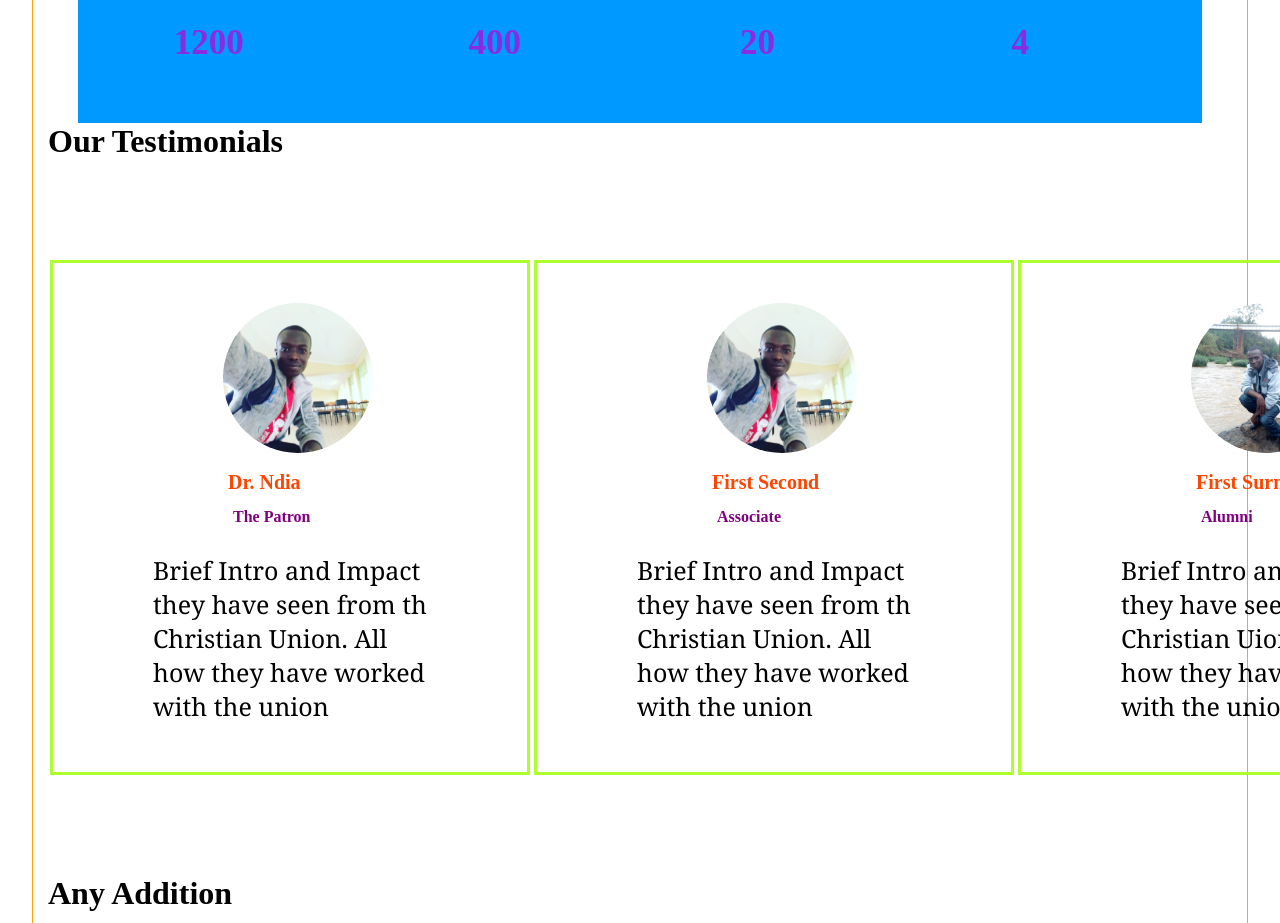
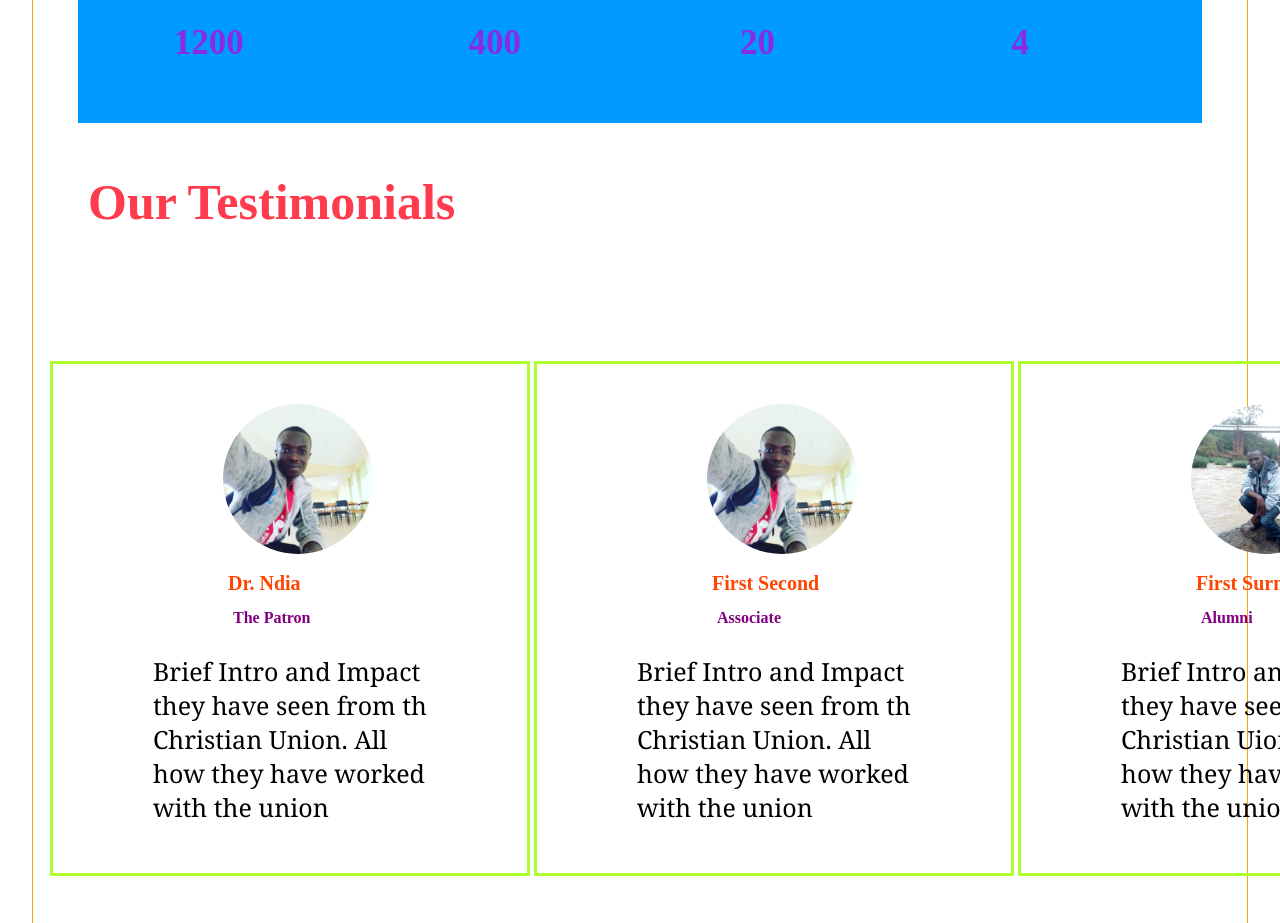
Before and after one commit to IanWach/Mut-cu-site, a React (Create React App) app in the folder site/: page / in a window 1280 px wide. Shown: the part 3700-4623 px from the top of the page. Built offline with nearby package versions, Linux system fonts and the light colour scheme.

Commit message:
Added some Libraries

```diff
--- a/site/src/components/Testimonials.css
+++ b/site/src/components/Testimonials.css
@@ -38,7 +38,7 @@ body{
     display: flex;
     width: 1000px;
 }
-.Main-Heading h1{
+.Main-Heading {
     font-size: 50px;
     margin: 50px 0px 30px 40px;
     color:  rgb(255,60,77);
```
